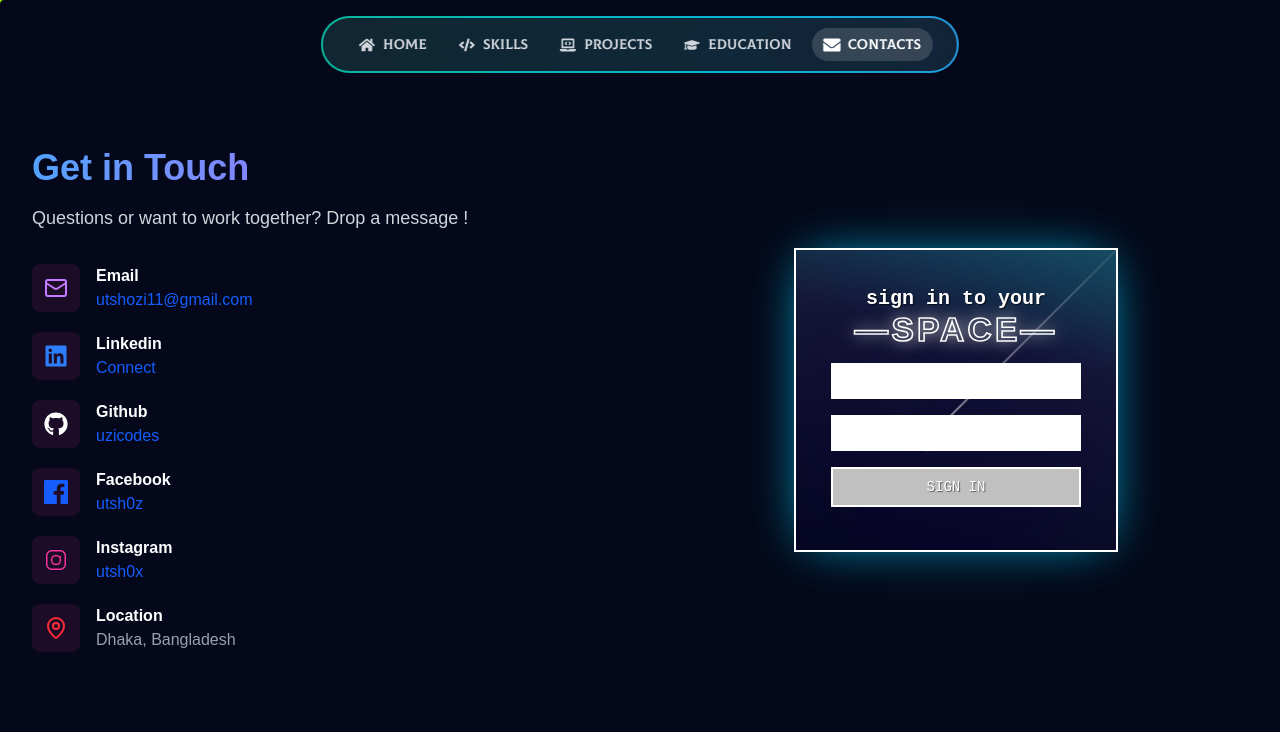
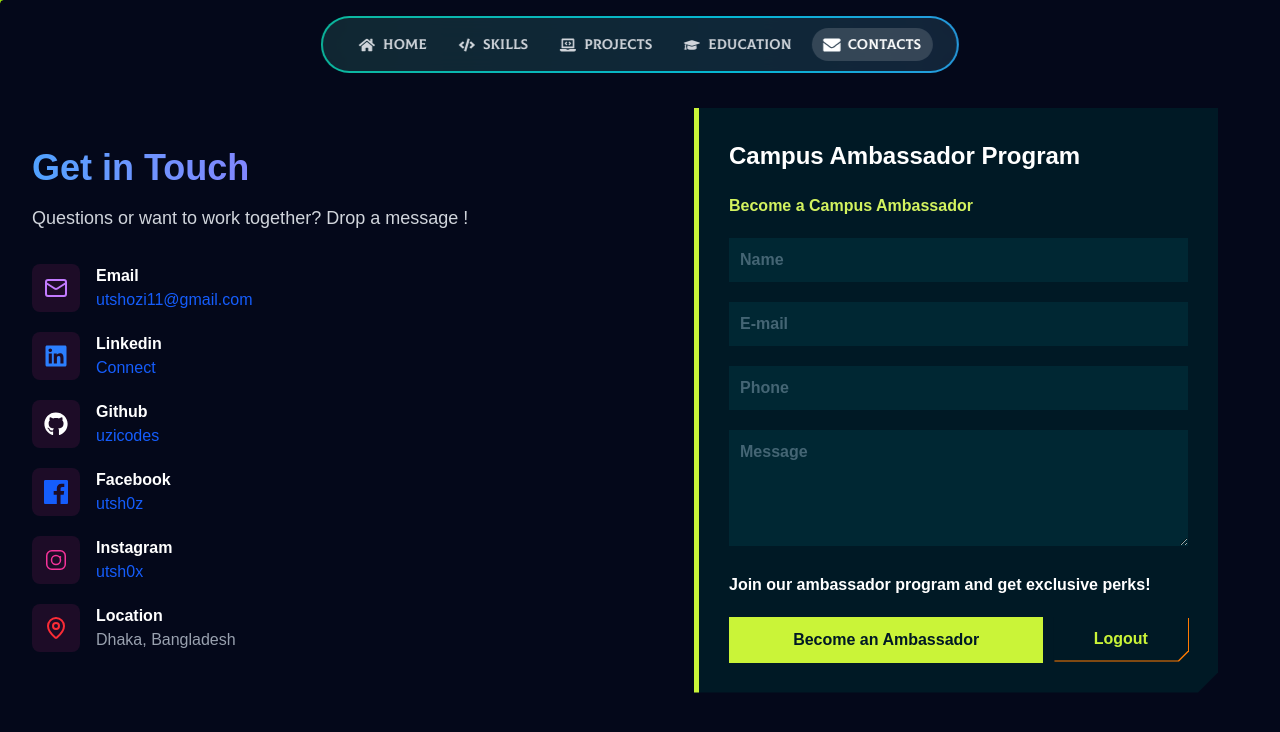
Before and after one commit to uzicodes/utsho-heaven-chowdhury, a Next.js app: page /contacts in a window 1280 px wide. Shown: the top 732 px of the page. Built offline with nearby package versions, Linux system fonts and the light colour scheme.

Commit message:
new form included & removed the previous one

```diff
--- a/src/app/contacts/Form.tsx
+++ b/src/app/contacts/Form.tsx
@@ -4,331 +4,157 @@ import styled from 'styled-components';
 const Form = () => {
   return (
     <StyledWrapper>
-      <form className="form">
-        <div className="form-title"><span>sign in to your</span></div>
-        <div className="title-2"><span>SPACE</span></div>
-        <div className="input-container">
-          <input className="input-mail" type="email" placeholder="Enter email" />
-          <span> </span>
+      <div className="form-container">
+        <div className="form">
+          <span className="heading">Campus Ambassador Program</span>
+          <span className="c1">Become a Campus Ambassador</span>
+          <input className="input" type="text" placeholder="Name" />
+          <input className="input" type="email" placeholder="E-mail" />
+          <input className="input" type="tel" placeholder="Phone" />
+          <textarea className="input" placeholder="Message" rows={4} />
+          <span className="c2">Join our ambassador program and get exclusive perks!</span>
+          <div className="button-container">
+            <div className="send-button">Become an Ambassador</div>
+            <div className="reset-button-container">
+              <div className="reset-button" id="reset-btn">Logout</div>
+            </div>
+          </div>
         </div>
-        <section className="bg-stars">
-          <span className="star" />
-          <span className="star" />
-          <span className="star" />
-          <span className="star" />
-        </section>
-        <div className="input-container">
-          <input className="input-pwd" type="password" placeholder="Enter password" />
-        </div>
-        <button type="submit" className="submit">
-          <span className="sign-text">Sign in</span>
-        </button>
-      </form>
+      </div>
     </StyledWrapper>
   );
 }
 
 const StyledWrapper = styled.div`
-  .form {
-    position: relative;
-    display: block;
-    padding: 2.2rem;
-    max-width: 350px;
-    background: linear-gradient(14deg, rgba(2,0,36, 0.8) 0%, rgba(24, 24, 65, 0.7) 66%,
-              rgb(20, 76, 99) 100%), radial-gradient(circle, rgba(2,0,36, 0.5) 0%,
-              rgba(32, 15, 53, 0.2) 65%, rgba(14, 29, 28, 0.9) 100%);
-    border: 2px solid #fff;
-    -webkit-box-shadow: rgba(0,212,255) 0px 0px 50px -15px;
-    box-shadow: rgba(0,212,255) 0px 0px 50px -15px;
-    overflow: hidden;
-    z-index: +1;
+  .orange {
+    color: #caf438;
   }
 
-  /*------input and submit section-------*/
-
-  .input-container {
-    position: relative;
+  .form-container {
+    max-width: 700px;
+    margin: 30px;
+    background-color: #001925;
+    padding: 30px;
+    border-left: 5px solid #caf438;
+    clip-path: polygon(
+      0 0,
+      100% 0,
+      100% calc(100% - 20px),
+      calc(100% - 20px) 100%,
+      0 100%
+    );
   }
 
-  .input-container input, .form button {
-    outline: none;
-    border: 2px solid #ffffff;
-    margin: 8px 0;
-    font-family: monospace;
+  .heading {
+    display: block;
+    color: white;
+    font-size: 1.5rem;
+    font-weight: 800;
+    margin-bottom: 20px;
+  }
+  .c1 {
+    display: block;
+    color: #d3f35f;
+    font-size: 1rem;
+    font-weight: 600;
+    margin-bottom: 20px;
   }
 
-  .input-container input {
-    background-color: #fff;
-    padding: 6px;
-    font-size: 0.875rem;
-    line-height: 1.25rem;
-    width: 250px;
-    box-shadow: 0 1px 2px 0 rgba(0, 0, 0, 0.05);
+  .c2 {
+    display: block;
+    color: white;
+    font-size: 1rem;
+    font-weight: 600;
+    margin-bottom: 20px;
   }
 
-  .input-mail:focus::placeholder {
-    opacity: 0;
-    transition: opacity .9s;
+  .form-container .form .input {
+    color: #87a4b6;
+    width: 100%;
+    background-color: #002733;
+    border: none;
+    outline: none;
+    padding: 10px;
+    margin-bottom: 20px;
+    font-weight: bold;
+    transition: all 0.2s ease-in-out;
+    border-left: 1px solid transparent;
   }
 
-  .input-pwd:focus::placeholder {
-    opacity: 0;
-    transition: opacity .9s;
+  .form-container .form .input:focus {
+    border-left: 5px solid #caf438;
   }
 
-  .submit {
-    position: relative;
-    display: block;
-    padding: 8px;
-    background-color: #c0c0c0;
-    color: #ffffff;
-    text-shadow: 1px 1px 1px rgba(0, 0, 0, 0.5);
-    font-size: 0.875rem;
-    line-height: 1.25rem;
-    font-weight: 500;
+  .form-container .form .textarea {
     width: 100%;
-    text-transform: uppercase;
-    overflow: hidden;
+    padding: 10px;
+    border: none;
+    outline: none;
+    background-color: #013747;
+    color: #caf438;
+    font-weight: bold;
+    resize: none;
+    max-height: 150px;
+    margin-bottom: 20px;
+    border-left: 1px solid transparent;
+    transition: all 0.2s ease-in-out;
   }
 
-  .submit:hover {
-    -webkit-transition: all 0.2s ease-out;
-    -moz-transition: all 0.2s ease-out;
-    transition: all 0.2s ease-out;
-    border-radius: 3.9px;
-    box-shadow: 4px 5px 17px -4px #ffffff;
-    cursor: pointer;
+  .form-container .form .textarea:focus {
+    border-left: 5px solid #caf438;
   }
 
-  .submit:hover::before {
-    -webkit-animation: sh02 0.5s 0s linear;
-    -moz-animation: sh02 0.5s 0s linear;
-    animation: sh02 .5s 0s linear;
+  .form-container .form .button-container {
+    display: flex;
+    gap: 10px;
   }
 
-  .submit::before {
-    content: '';
-    display: block;
-    width: 0px;
-    height: 85%;
-    position: absolute;
-    top: 50%;
-    left: 0%;
-    opacity: 0;
-    background: #fff;
-    box-shadow: 0 0 50px 30px #fff;
-    -webkit-transform: skewX(-20deg);
-    -moz-transform: skewX(-20deg);
-    -ms-transform: skewX(-20deg);
-    -o-transform: skewX(-20deg);
-    transform: skewX(-20deg);
+  .form-container .form .button-container .send-button {
+    flex-basis: 70%;
+    background: #caf438;
+    padding: 10px;
+    color: #001925;
+    text-align: center;
+    font-weight: bold;
+    border: 1px solid transparent;
+    transition: all 0.2s ease-in-out;
   }
 
-  @keyframes sh02 {
-    from {
-      opacity: 0;
-      left: 0%;
-    }
-
-    50% {
-      opacity: 1;
-    }
-
-    to {
-      opacity: 0;
-      left: 100%;
-    }
+  .form-container .form .button-container .send-button:hover {
+    background: transparent;
+    border: 1px solid #ff7a01;
+    color: #caf438;
   }
 
-  /*--------signup section---------*/
-
-  .signup-link {
-    color: #c0c0c0;
-    font-size: 0.875rem;
-    line-height: 1.25rem;
-    text-align: center;
-    font-family: monospace;
+  .form-container .form .button-container .reset-button-container {
+    filter: drop-shadow(1px 1px 0px #ff7a01);
+    flex-basis: 30%;
   }
 
-  .signup-link a {
-    color: #fff;
-    text-decoration: none;
+  .form-container .form .button-container .reset-button-container .reset-button {
+    position: relative;
+    text-align: center;
+    padding: 10px;
+    color: #caf438;
+    font-weight: bold;
+    background: #001925;
+    clip-path: polygon(
+      0 0,
+      100% 0,
+      100% calc(100% - 10px),
+      calc(100% - 10px) 100%,
+      0 100%
+    );
+    transition: all 0.2s ease-in-out;
   }
 
-  .up:hover {
-    text-decoration: underline;
-  }
-
-
-  /*--------header section-----------*/
-
-  .form-title {
-    font-size: 1.25rem;
-    line-height: 1.75rem;
-    font-family: monospace;
-    font-weight: 600;
-    text-align: center;
-    color: #fff;
-    text-shadow: 1px 1px 1px rgba(0, 0, 0, 0.7);
-    animation-duration: 1.5s;
-    overflow: hidden;
-    transition: .12s;
-  }
-
-  .form-title span {
-    animation: flickering 2s linear infinite both;
-  }
-
-  .title-2 {
-    display: block;
-    margin-top: -0.5rem;
-    font-size: 2.1rem;
-    font-weight: 800;
-    font-family: Arial, Helvetica, sans-serif;
-    text-align: center;
-    -webkit-text-stroke: #fff 0.1rem;
-    letter-spacing: 0.2rem;
-    color: transparent;
-    position: relative;
-    text-shadow: 0px 0px 16px #CECECE;
-  }
-
-  .title-2 span::before,
-  .title-2 span::after {
-    content: '—';
-  }
-
-  @keyframes flickering {
-    0%,
-    100% {
-      opacity: 1;
-    }
-
-    41.99% {
-      opacity: 1;
-    }
-
-    42% {
-      opacity: 0;
-    }
-
-    43% {
-      opacity: 0;
-    }
-
-    43.01% {
-      opacity: 1;
-    }
-
-    47.99% {
-      opacity: 1;
-    }
-
-    48% {
-      opacity: 0;
-    }
-
-    49% {
-      opacity: 0;
-    }
-
-    49.01% {
-      opacity: 1;
-    }
-  }
-
-  /*---------shooting stars-----------*/
-
-
-  .bg-stars {
-    position: absolute;
-    top: 0;
-    left: 0;
-    width: 100%;
-    height: 100%;
-    z-index: -2;
-    background-size: cover;
-    animation: animateBg 50s linear infinite;
-  }
-
-  @keyframes animateBg {
-    0%,100% {
-      transform: scale(1);
-    }
-
-    50% {
-      transform: scale(1.2);
-    }
-  }
-
-  .star {
-    position: absolute;
-    top: 50%;
-    left: 50%;
-    width: 4px;
-    height: 4px;
-    background: #fff;
-    border-radius: 50%;
-    box-shadow: 0 0 0 4px rgba(255,255,255,0.1),0 0 0 8px rgba(255,255,255,0.1),0 0 20px rgba(255,255,255,0.1);
-    animation: animate 3s linear infinite;
-  }
-
-  .star::before {
-    content: '';
-    position: absolute;
-    top: 50%;
-    transform: translateY(-50%);
-    width: 300px;
-    height: 1px;
-    background: linear-gradient(90deg,#fff,transparent);
-  }
-
-  @keyframes animate {
-    0% {
-      transform: rotate(315deg) translateX(0);
-      opacity: 1;
-    }
-
-    70% {
-      opacity: 1;
-    }
-
-    100% {
-      transform: rotate(315deg) translateX(-1000px);
-      opacity: 0;
-    }
-  }
-
-  .star:nth-child(1) {
-    top: 0;
-    right: 0;
-    left: initial;
-    animation-delay: 0s;
-    animation-duration: 1s;
-  }
-
-  .star:nth-child(2) {
-    top: 0;
-    right: 100px;
-    left: initial;
-    animation-delay: 0.2s;
-    animation-duration: 3s;
-  }
-
-  .star:nth-child(3) {
-    top: 0;
-    right: 220px;
-    left: initial;
-    animation-delay: 2.75s;
-    animation-duration: 2.75s;
-  }
-
-  .star:nth-child(4) {
-    top: 0;
-    right: -220px;
-    left: initial;
-    animation-delay: 1.6s;
-    animation-duration: 1.6s;
+  .form-container
+    .form
+    .button-container
+    .reset-button-container
+    .reset-button:hover {
+    background: #caf438;
+    color: #001925;
   }`;
 
 export default Form;
```
